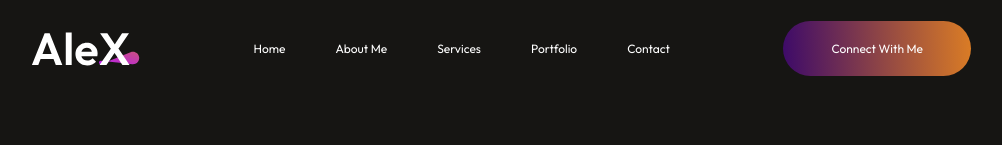
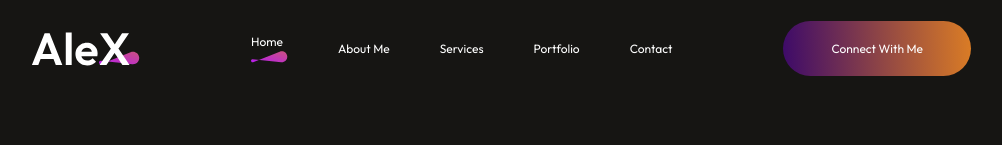
Before and after one commit to elijah571/My_portfolio, a React (Vite) app: page / in a window 1280 px wide. Shown: the top 145 px of the page, without its empty margins (139-1141 px from the left). Built offline with nearby package versions, Linux system fonts and the light colour scheme.

Commit message:
navbar interactivity added

```diff
--- a/src/Components/About/About.jsx
+++ b/src/Components/About/About.jsx
@@ -3,7 +3,7 @@
 import profile from '../../assets/profile.jpeg';
 function About() {
   return (
-    <div className='about'>
+    <div id='about' className='about'>
         <div className="about-tiitle">
             <h1>About me</h1>
             <img src={theme_pattern} alt="" />
--- a/src/Components/Contact/Contact.jsx
+++ b/src/Components/Contact/Contact.jsx
@@ -5,7 +5,7 @@
 import call_icon from '../../assets/call_icon.svg';
 function Contact() {
   return (
-    <div className='contact'>
+    <div id='contact' className='contact'>
         <div className="contact-title">
             <h1>Get in touch</h1>
             <img src={theme_pattern} alt="" />
--- a/src/Components/Hero/Hero.jsx
+++ b/src/Components/Hero/Hero.jsx
@@ -1,13 +1,16 @@
 import './Hero.css';
 import profile from '../../assets/profile.jpeg'
+import AnchorLink from 'react-anchor-link-smooth-scroll';
+
 function Hero() {
   return (
-    <div className='hero'>
+    <div id='home' className='hero'>
         <img src={profile} alt="profile" />
         <h1> <span> I'm  Elijah Peter, </span> Frontend developer based in Nigeria.</h1>
         <p>I'm a frontend developer from Abuja, Nigeria. Passionate frontend developer with a knack for crafting responsive, user-friendly web interfaces using modern technologies like React, HTML, CSS, Tailwindcss, and JavaScript.</p>
         <div className="hero-action">
-            <div className="hero-connect">Connect with me</div>
+            <div className="hero-connect">
+              <AnchorLink className='anchor-link' href='#contact'> Connect with me  </AnchorLink></div>
             <div className="hero-resume">My resume</div>
         </div>
     </div>
--- a/src/Components/MyWork/MyWork.jsx
+++ b/src/Components/MyWork/MyWork.jsx
@@ -5,7 +5,7 @@
 
 function MyWork() {
   return (
-    <div className='mywork'>
+    <div id='work' className='mywork'>
         <div className="mywork-title">
             <h1>My latest work</h1>
             <img src={theme_pattern} alt="" />
--- a/src/Components/Navbar/Navbar.css
+++ b/src/Components/Navbar/Navbar.css
@@ -22,3 +22,18 @@
 .nav-connect:hover{
     transform: scale(1.05);
 }
+.nav-menu li{
+    display: flex;
+    flex-direction: column;
+    gap:2px;
+    cursor: pointer;
+}
+.nav-menu li img{
+    display: flex;
+    margin: auto;
+
+}
+.anchor-link{
+    text-decoration: none;
+    color: white;
+}
--- a/src/Components/Navbar/Navbar.jsx
+++ b/src/Components/Navbar/Navbar.jsx
@@ -1,19 +1,40 @@
-// import React from 'react';
 import './Navbar.css';
 import logo from '../../assets/logo.svg';
+import underline from '../../assets/nav_underline.svg';
+import { useState } from 'react';
+import AnchorLink from 'react-anchor-link-smooth-scroll';
 
 function Navbar() {
+  const [menu, setMenu] = useState("home");
+
   return (
     <div className='navbar'>
-        <img src={logo} alt="logo" />
-        <ul className='nav-menu'>
-            <li>Home</li>
-            <li>About Me</li>
-            <li>Services</li>
-            <li>Portfolio</li>
-            <li>Contact</li>
-        </ul>
-        <div className="nav-connect">Connect With Me</div>
+      <img src={logo} alt="logo" />
+      <ul className='nav-menu'>
+        <li> <AnchorLink className='anchor-link' href='#homes'>
+          <p onClick={()=>setMenu("home")}>Home</p></AnchorLink>
+          {menu === "home" ? <img src={underline} alt='underline' /> : <></>}
+        </li>
+
+        <li> <AnchorLink className='anchor-link' offset={50} href='#about'>
+          <p onClick={()=>setMenu("about")}>About Me</p></AnchorLink>
+          {menu === "about" ? <img src={underline} alt='underline' /> : <></>}
+        </li>
+
+        <li> <AnchorLink className='anchor-link' offset={50} href='#services'>
+          <p onClick={()=>setMenu("services")}>Services</p></AnchorLink>
+          {menu === "services" ? <img src={underline} alt='underline' /> : <></>}
+        </li>
+        <li> <AnchorLink className='anchor-link' offset={50} href='#work'>
+          <p onClick={()=>setMenu("portfolio")}>Portfolio</p></AnchorLink>
+          {menu === "portfolio" ? <img src={underline} alt='underline' /> : <></>}
+        </li>
+        <li> <AnchorLink className='anchor-link' offset={50} href='#contact'>
+          <p onClick={()=>setMenu("contact")}>Contact</p></AnchorLink>
+          {menu === "contact" ? <img src={underline} alt='underline' /> : <></>}
+        </li>
+      </ul>
+      <div className="nav-connect"><AnchorLink className='anchor-link' offset={50} href='#contact'>Connect With Me</AnchorLink></div>
     </div>
   );
 }
--- a/src/Components/Services/Services.jsx
+++ b/src/Components/Services/Services.jsx
@@ -4,7 +4,7 @@
 // import arrow_icon from '../../assets/arrow_icon.svg'
 function Services() {
   return (
-    <div className='services'>
+    <div id='services' className='services'>
         <div className="services-tittle">
           <h1>My Services</h1>
           <img src={theme_pattern} alt="" />
```
